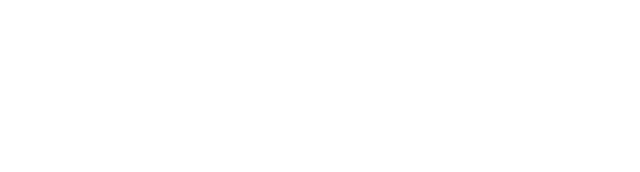
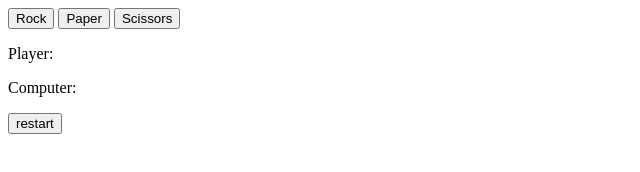
Before and after one commit to Bel-Olga/rock-paper-scissors, a plain HTML site: page index.html in a window 1280 px wide. Shown: the whole page, without its empty margins (0-640 px from the left). Drawn offline with Linux system fonts and the light colour scheme.

Commit message:
index.html

```diff
--- a/index.html
+++ b/index.html
@@ -4,10 +4,26 @@
     <meta charset="UTF-8">
     <meta http-equiv="X-UA-Compatible" content="IE=edge">
     <meta name="viewport" content="width=device-width, initial-scale=1.0">
-    <script src="../rock-paper-scissors/script.js"></script>
+
     <title>Document</title>
 </head>
 <body>
+  <div class="container" id="cont">
+      <button class="btn btn-rock" id="rock" value="rock">Rock</button>
+      <button class="btn btn-paper" value="paper">Paper</button>
+      <button class="btn btn-scissors" value="scissors">Scissors</button>
 
+    <div>
+        <p>Player:</p>
+        <div class="user-score"></div>
+    </div>
+    <div>
+         <p> Computer:</p>
+         <div class="comp-score"></div>
+    </div>
+      <div class="result" id="result"></div>
+      <button id="restart">restart</button>
+  </div>
+  <script src="/script.js"></script>
 </body>
 </html>
```
